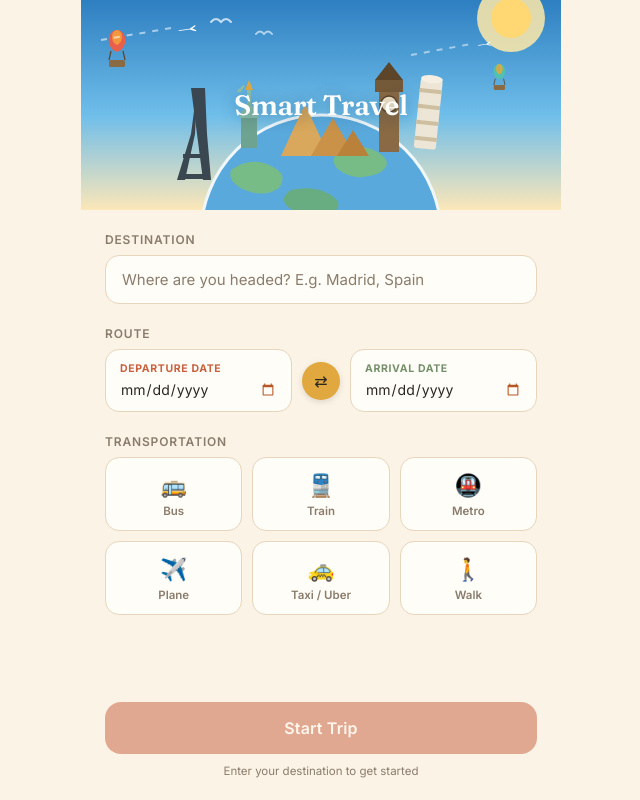
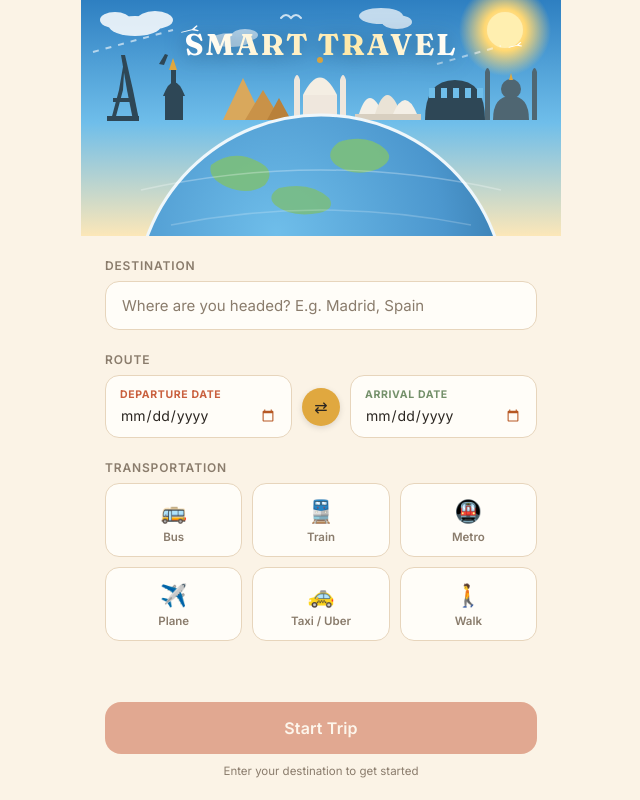
Before and after one commit to ashleymerejildo-afk/smart-travel-index.html, a plain HTML site: page index.html in a window 1280 px wide. Shown: the whole page, without its empty margins (319-959 px from the left). Drawn offline with nearby package versions, Linux system fonts and the light colour scheme.

Commit message:
Visual redesign: animated sun/plane splash and banner with world monuments illustration

```diff
--- a/css/style.css
+++ b/css/style.css
@@ -10,6 +10,17 @@
     --gold: #E0A83F;
     --dusk: #4F6672;
     --radius: 18px;
+
+    /* travel-sky accents used by the new illustrations */
+    --sky-top: #2E7FC1;
+    --sky-mid: #6FBEEA;
+    --sky-low: #FCE7B8;
+    --sun-core: #FFD873;
+    --sun-glow: #FFE9A8;
+    --trail-blue: #BFE6FF;
+    --world-sea: #4C97CE;
+    --world-land: #7BBE7E;
+    --monument-ink: #2E4756;
 
     /* dark map-screen palette (reused for results) */
     --map-ink: #0E1C24;
@@ -42,19 +53,35 @@
      SPLASH SCREEN
   ========================================================= */
   #splash{
-    background: radial-gradient(circle at 50% 42%, #FFE29A 0%, #FFC65C 22%, #4FA8E0 62%, #2E7FC1 100%);
+    position:relative;
+    background: radial-gradient(circle at 50% 40%, #FFF4D2 0%, #FFDE87 14%, #FFC65C 30%, #58AEE2 66%, #2E7FC1 100%);
     flex-direction:column; align-items:center; justify-content:center;
     text-align:center; gap:0;
     cursor:pointer;
+    overflow:hidden;
     animation: fadeOut .6s ease 2.05s forwards;
   }
+  #splash::before{
+    content:"";
+    position:absolute; top:40%; left:50%; width:520px; height:520px;
+    transform:translate(-50%,-50%);
+    background: repeating-conic-gradient(rgba(255,247,214,0.16) 0deg 6deg, rgba(255,247,214,0) 6deg 18deg);
+    border-radius:50%;
+    animation: raySpin 22s linear infinite;
+    pointer-events:none;
+  }
   #splash .sun-glow{
-    position:absolute; top:38%; left:50%; width:280px; height:280px;
+    position:absolute; top:40%; left:50%; width:340px; height:340px;
     transform:translate(-50%,-50%); border-radius:50%;
-    background: radial-gradient(circle, rgba(255,230,150,0.85) 0%, rgba(255,198,92,0.35) 45%, rgba(255,198,92,0) 75%);
-    filter: blur(2px);
+    background:
+      radial-gradient(circle, rgba(255,247,214,0.95) 0%, rgba(255,222,135,0.55) 34%, rgba(255,198,92,0.22) 58%, rgba(255,198,92,0) 78%);
+    filter: blur(1px);
+    animation: sunPulse 3.6s ease-in-out infinite;
   }
-  .badge-svg{ position:relative; width:min(64vw, 260px); height:auto; overflow:visible; }
+  @keyframes raySpin{ to{ transform:translate(-50%,-50%) rotate(360deg); } }
+  @keyframes sunPulse{ 0%,100%{ opacity:1; transform:translate(-50%,-50%) scale(1); } 50%{ opacity:0.88; transform:translate(-50%,-50%) scale(1.06); } }
+  .badge-svg{ position:relative; width:min(68vw, 280px); height:auto; overflow:visible;
+    filter: drop-shadow(0 10px 30px rgba(20,60,90,0.28)); }
   #badgeRing{
     stroke-dasharray:628; stroke-dashoffset:628;
     animation: drawRing .7s ease-out forwards;
@@ -68,24 +95,33 @@
     animation: drawSmile .8s cubic-bezier(.4,.1,.3,1) .75s forwards;
   }
   @keyframes drawSmile{ to{ stroke-dashoffset:0; } }
+  /* new: blue trail that draws itself along the same arc, in sync with the plane */
+  #planeTrail{
+    stroke-dasharray:170; stroke-dashoffset:170;
+    filter: drop-shadow(0 0 4px rgba(143,209,240,0.8));
+    animation: drawTrail .8s cubic-bezier(.4,.1,.3,1) .75s forwards;
+  }
+  @keyframes drawTrail{ to{ stroke-dashoffset:0; } }
   #planeGroup{ opacity:0; animation: planeAppear .05s linear .75s forwards; }
   @keyframes planeAppear{ to{ opacity:1; } }
   .splash-logo{
-    margin-top:20px; opacity:0; transform:translateY(10px);
+    margin-top:22px; opacity:0; transform:translateY(10px);
     animation: fadeInLogo .7s ease 1.55s forwards;
   }
   .splash-logo h1{
-    font-size:32px; font-weight:600; margin:0; letter-spacing:-0.01em; color:#fff;
-    text-shadow: 0 2px 14px rgba(46,127,193,0.35);
+    font-family:'Fraunces', serif;
+    font-size:34px; font-weight:700; margin:0; letter-spacing:0.02em; color:#fff;
+    text-transform:uppercase;
+    text-shadow: 0 2px 18px rgba(20,70,110,0.4);
   }
   .splash-logo p{
-    margin:6px 0 0 0; color:rgba(255,255,255,0.85); font-size:13px; letter-spacing:0.1em; text-transform:uppercase;
+    margin:7px 0 0 0; color:rgba(255,255,255,0.9); font-size:13px; letter-spacing:0.18em; text-transform:uppercase;
   }
   @keyframes fadeInLogo{ to{ opacity:1; transform:translateY(0); } }
   @keyframes fadeOut{ to { opacity:0; visibility:hidden; pointer-events:none; } }
   @media (prefers-reduced-motion: reduce){
     #splash *{ animation:none !important; }
-    #badgeRing, #smileArc{ stroke-dashoffset:0; }
+    #badgeRing, #smileArc, #planeTrail{ stroke-dashoffset:0; }
     #eyeL, #eyeR, #planeGroup, .splash-logo{ opacity:1; transform:none; }
   }
 
@@ -94,16 +130,21 @@
   ========================================================= */
   .banner{
     position:relative;
-    background: linear-gradient(180deg, #2E7FC1 0%, #6FBEEA 55%, #FCE7B8 100%);
-    display:flex; align-items:center; justify-content:center;
+    background: linear-gradient(180deg, var(--sky-top) 0%, var(--sky-mid) 52%, var(--sky-low) 100%);
+    display:flex; align-items:flex-start; justify-content:center;
     overflow:hidden;
     flex-shrink:0;
   }
   .banner svg{ display:block; position:absolute; inset:0; width:100%; height:100%; }
   .banner-title{
     position:relative; z-index:2;
-    font-size:28px; font-weight:600; color:#fff; margin:0; letter-spacing:-0.01em;
-    text-shadow: 0 2px 16px rgba(20,60,90,0.45);
+    margin:26px 0 0 0;
+    font-family:'Fraunces', serif;
+    font-size:30px; font-weight:700; letter-spacing:0.06em;
+    text-transform:uppercase;
+    background: linear-gradient(90deg, #FFFFFF 0%, var(--sun-glow) 60%, #FFFFFF 100%);
+    -webkit-background-clip:text; background-clip:text; color:transparent;
+    filter: drop-shadow(0 3px 10px rgba(20,60,90,0.5));
   }
   .plane-trail{ stroke-dasharray:6 7; }
 
@@ -115,7 +156,7 @@
     max-width:480px; margin:0 auto; left:0; right:0;
     background:var(--cream);
   }
-  .setup-banner{ height:210px; }
+  .setup-banner{ height:236px; }
   .setup-body{
     flex:1; overflow-y:auto;
     padding: 22px 24px 100px 24px;
--- a/index.html
+++ b/index.html
@@ -23,15 +23,22 @@
   <svg class="badge-svg" viewBox="0 0 240 240" fill="none">
     <defs>
       <linearGradient id="ringGrad" x1="0" y1="0" x2="1" y2="1">
-        <stop offset="0" stop-color="#2E7FC1"/>
+        <stop offset="0" stop-color="#FFD873"/>
         <stop offset="1" stop-color="#8FD1F0"/>
       </linearGradient>
+      <linearGradient id="trailGrad" x1="0" y1="0" x2="1" y2="0">
+        <stop offset="0" stop-color="#8FD1F0" stop-opacity="0.15"/>
+        <stop offset="1" stop-color="#EAF7FF" stop-opacity="0.95"/>
+      </linearGradient>
     </defs>
-    <circle cx="120" cy="120" r="100" fill="#FFFFFF" fill-opacity="0.08"/>
+    <circle cx="120" cy="120" r="100" fill="#FFFFFF" fill-opacity="0.1"/>
     <circle id="badgeRing" cx="120" cy="120" r="100" stroke="url(#ringGrad)" stroke-width="6" fill="none"/>
 
     <circle id="eyeL" cx="92" cy="92" r="7" fill="#1F5FA6"/>
     <circle id="eyeR" cx="132" cy="86" r="7" fill="#1F5FA6"/>
+
+    <!-- blue trail left behind the plane as it draws the smile -->
+    <path id="planeTrail" d="M68,112 Q118,176 172,112" stroke="url(#trailGrad)" stroke-width="4" stroke-linecap="round" fill="none"/>
 
     <path id="smileArc" d="M68,112 Q118,176 172,112" stroke="#FFC94A" stroke-width="16" stroke-linecap="round" fill="none"/>
 
@@ -55,88 +62,124 @@
 ============================================================ -->
 <div class="screen" id="setup">
   <div class="banner setup-banner">
-    <svg viewBox="0 0 480 210" preserveAspectRatio="xMidYMax slice">
-      <!-- sun glow, top corner -->
-      <circle cx="430" cy="18" r="34" fill="#FFE9A8" opacity="0.85"/>
-      <circle cx="430" cy="18" r="20" fill="#FFD873"/>
+    <svg viewBox="0 0 480 236" preserveAspectRatio="xMidYMax slice">
+      <defs>
+        <radialGradient id="sunGradSetup" cx="50%" cy="50%" r="50%">
+          <stop offset="0%" stop-color="#FFF7DE"/>
+          <stop offset="45%" stop-color="#FFD873"/>
+          <stop offset="100%" stop-color="#FFD873" stop-opacity="0"/>
+        </radialGradient>
+        <radialGradient id="worldShade" cx="38%" cy="32%" r="75%">
+          <stop offset="0%" stop-color="#6FBEEA"/>
+          <stop offset="60%" stop-color="var(--world-sea)"/>
+          <stop offset="100%" stop-color="#2E6FA0"/>
+        </radialGradient>
+      </defs>
 
-      <!-- birds -->
-      <path d="M130,22 q5,-6 10,0 q5,-6 10,0" stroke="rgba(255,255,255,0.7)" stroke-width="2" fill="none" stroke-linecap="round"/>
-      <path d="M175,34 q4,-5 8,0 q4,-5 8,0" stroke="rgba(255,255,255,0.6)" stroke-width="2" fill="none" stroke-linecap="round"/>
+      <!-- distant sun, top corner -->
+      <circle cx="424" cy="30" r="46" fill="url(#sunGradSetup)"/>
+      <circle cx="424" cy="30" r="18" fill="#FFEFB0"/>
 
-      <!-- hot air balloons -->
-      <g transform="translate(24,30)">
-        <path d="M12 0 C22 0 24 18 12 22 C0 18 2 0 12 0 Z" fill="#E8604C"/>
-        <path d="M12 0 C18 0 19 12 12 15 C5 12 6 0 12 0 Z" fill="#F2A23C" opacity="0.85"/>
-        <line x1="6" y1="21" x2="4" y2="30" stroke="#5C4529" stroke-width="1.2"/>
-        <line x1="18" y1="21" x2="20" y2="30" stroke="#5C4529" stroke-width="1.2"/>
-        <rect x="4" y="30" width="16" height="7" rx="1.5" fill="#8A6A45"/>
+      <!-- soft clouds -->
+      <g fill="#FFFFFF" opacity="0.85">
+        <ellipse cx="54" cy="26" rx="26" ry="10"/>
+        <ellipse cx="74" cy="20" rx="18" ry="9"/>
+        <ellipse cx="34" cy="20" rx="15" ry="8"/>
       </g>
-      <g transform="translate(410,64) scale(0.7)">
-        <path d="M12 0 C22 0 24 18 12 22 C0 18 2 0 12 0 Z" fill="#4FC3B0"/>
-        <path d="M12 0 C18 0 19 12 12 15 C5 12 6 0 12 0 Z" fill="#E0A83F" opacity="0.85"/>
-        <line x1="6" y1="21" x2="4" y2="30" stroke="#5C4529" stroke-width="1.2"/>
-        <line x1="18" y1="21" x2="20" y2="30" stroke="#5C4529" stroke-width="1.2"/>
-        <rect x="4" y="30" width="16" height="7" rx="1.5" fill="#8A6A45"/>
+      <g fill="#FFFFFF" opacity="0.7">
+        <ellipse cx="300" cy="16" rx="22" ry="8"/>
+        <ellipse cx="316" cy="22" rx="15" ry="7"/>
+      </g>
+      <g fill="#FFFFFF" opacity="0.6">
+        <ellipse cx="150" cy="40" rx="20" ry="7"/>
+        <ellipse cx="164" cy="35" rx="13" ry="6"/>
       </g>
 
-      <!-- sky planes with trails -->
-      <path class="plane-trail" d="M20,40 L90,28" stroke="rgba(255,255,255,0.55)" stroke-width="2" fill="none"/>
-      <g transform="translate(96,26) rotate(-8) scale(0.55)">
+      <!-- tiny birds -->
+      <path d="M200,18 q5,-6 10,0 q5,-6 10,0" stroke="rgba(255,255,255,0.75)" stroke-width="2" fill="none" stroke-linecap="round"/>
+
+      <!-- sky planes with dashed trails -->
+      <path class="plane-trail" d="M12,52 L92,30" stroke="rgba(255,255,255,0.6)" stroke-width="2" fill="none"/>
+      <g transform="translate(98,28) rotate(-14) scale(0.55)">
         <path d="M2 8 L22 8 L32 3 L34 4.5 L27 8.6 L34 12.7 L32 14.2 L22 9.5 L2 9.5 Z" fill="#FFFFFF"/>
       </g>
-      <path class="plane-trail" d="M330,55 L390,44" stroke="rgba(255,255,255,0.5)" stroke-width="2" fill="none"/>
-      <g transform="translate(396,42) rotate(-8) scale(0.4)">
+      <path class="plane-trail" d="M356,64 L420,46" stroke="rgba(255,255,255,0.5)" stroke-width="2" fill="none"/>
+      <g transform="translate(426,44) rotate(-14) scale(0.42)">
         <path d="M2 8 L22 8 L32 3 L34 4.5 L27 8.6 L34 12.7 L32 14.2 L22 9.5 L2 9.5 Z" fill="#FFFFFF"/>
       </g>
 
-      <!-- Earth globe -->
-      <circle cx="240" cy="235" r="120" fill="#5AA9DC" stroke="#EFF7FB" stroke-width="3"/>
-      <path d="M150,170 q20,-14 40,-4 q18,8 8,22 q-14,10 -34,2 q-18,-8 -14,-20 Z" fill="#7BBE7E" opacity="0.9"/>
-      <path d="M260,150 q26,-8 42,6 q10,10 -6,18 q-22,8 -38,-4 q-12,-10 2,-20 Z" fill="#7BBE7E" opacity="0.9"/>
-      <path d="M210,190 q30,-6 46,10 q6,10 -10,14 q-26,4 -40,-8 q-8,-8 4,-16 Z" fill="#6BAE72" opacity="0.85"/>
-
-      <!-- Eiffel Tower -->
-      <g transform="translate(96,88)">
-        <path d="M14 0 L20 46 L26 92 L34 92 L30 46 L28 0 Z" fill="#3A4750"/>
-        <path d="M0 92 L14 46 L20 0 L18 46 L8 92 Z" fill="#3A4750"/>
-        <rect x="6" y="66" width="22" height="4" fill="#3A4750"/>
-        <rect x="2" y="86" width="30" height="5" fill="#3A4750"/>
+      <!-- 7 iconic monuments along the horizon -->
+      <!-- Eiffel Tower (France) -->
+      <g transform="translate(12,0)">
+        <path d="M28 55 L34 90 L40 120 L46 120 L40 90 L32 55 Z" fill="var(--monument-ink)"/>
+        <path d="M18 120 L26 90 L32 55 L30 90 L22 120 Z" fill="var(--monument-ink)"/>
+        <rect x="20" y="98" width="20" height="4" fill="var(--monument-ink)"/>
+        <rect x="14" y="116" width="32" height="5" fill="var(--monument-ink)"/>
       </g>
 
-      <!-- Statue of Liberty -->
-      <g transform="translate(150,72)">
-        <rect x="10" y="46" width="16" height="30" fill="#6FA391"/>
-        <path d="M8 46 Q18 20 28 46 Z" fill="#8CC0AC"/>
-        <rect x="16" y="18" width="4" height="22" fill="#8CC0AC"/>
-        <path d="M14 18 L22 18 L18 8 Z" fill="#E0A83F"/>
-        <path d="M6 12 L10 4 L12 4 L10 12 Z" fill="#8CC0AC" transform="translate(4,6) rotate(20)"/>
+      <!-- Statue of Liberty (USA) -->
+      <g transform="translate(76,0)">
+        <rect x="8" y="96" width="18" height="24" fill="var(--monument-ink)"/>
+        <path d="M6 96 Q17 68 28 96 Z" fill="var(--monument-ink)"/>
+        <rect x="14" y="70" width="5" height="27" fill="var(--monument-ink)"/>
+        <path d="M12 70 L20 70 L16 58 Z" fill="var(--gold)"/>
+        <path d="M2 64 L8 54 L11 55 L7 65 Z" fill="var(--monument-ink)"/>
       </g>
 
-      <!-- Pyramids -->
-      <g transform="translate(200,96)">
-        <path d="M0 60 L24 8 L48 60 Z" fill="#D9A85C"/>
-        <path d="M30 60 L52 22 L74 60 Z" fill="#C99248"/>
-        <path d="M56 60 L72 34 L88 60 Z" fill="#B9813A"/>
+      <!-- Pyramids of Giza (Egypt) -->
+      <g transform="translate(142,0)">
+        <path d="M0 120 L20 78 L40 120 Z" fill="#D9A85C"/>
+        <path d="M22 120 L40 90 L58 120 Z" fill="#C99248"/>
+        <path d="M44 120 L56 98 L68 120 Z" fill="#B9813A"/>
       </g>
 
-      <!-- Big Ben -->
-      <g transform="translate(290,60)">
-        <rect x="8" y="30" width="20" height="62" fill="#8A6A45"/>
-        <rect x="4" y="20" width="28" height="12" fill="#755A3A"/>
-        <path d="M4 20 L18 2 L32 20 Z" fill="#5C4529"/>
-        <circle cx="18" cy="44" r="8" fill="#F5E6C8" stroke="#5C4529" stroke-width="1.5"/>
+      <!-- Taj Mahal (India) -->
+      <g transform="translate(212,0)">
+        <rect x="10" y="95" width="34" height="25" fill="#EFE7DD"/>
+        <path d="M10 95 Q27 60 44 95 Z" fill="#F4EEE3"/>
+        <circle cx="27" cy="60" r="3" fill="var(--gold)"/>
+        <rect x="1" y="80" width="6" height="40" fill="#EFE7DD"/>
+        <rect x="47" y="80" width="6" height="40" fill="#EFE7DD"/>
+        <path d="M1 80 Q4 70 7 80 Z" fill="#EFE7DD"/>
+        <path d="M47 80 Q50 70 53 80 Z" fill="#EFE7DD"/>
       </g>
 
-      <!-- Leaning Tower of Pisa -->
-      <g transform="translate(340,78) rotate(6)">
-        <rect x="0" y="0" width="22" height="70" rx="3" fill="#EDE6D6"/>
-        <rect x="0" y="10" width="22" height="4" fill="#CDBFA0"/>
-        <rect x="0" y="26" width="22" height="4" fill="#CDBFA0"/>
-        <rect x="0" y="42" width="22" height="4" fill="#CDBFA0"/>
-        <rect x="0" y="58" width="22" height="4" fill="#CDBFA0"/>
-        <ellipse cx="11" cy="0" rx="11" ry="4" fill="#F5EFE1"/>
+      <!-- Sydney Opera House (Australia) -->
+      <g transform="translate(278,0)">
+        <rect x="-4" y="114" width="66" height="6" fill="#D8CFC0"/>
+        <path d="M0 114 Q10 82 24 114 Z" fill="#F4EFE6"/>
+        <path d="M16 114 Q28 76 42 114 Z" fill="#EAE3D6"/>
+        <path d="M34 114 Q46 86 58 114 Z" fill="#F4EFE6"/>
       </g>
+
+      <!-- Roman Colosseum (Italy) -->
+      <g transform="translate(344,0)">
+        <path d="M0 120 Q0 80 30 80 Q60 80 60 120 Z" fill="var(--monument-ink)"/>
+        <rect x="4" y="88" width="6" height="10" fill="var(--sky-mid)"/>
+        <rect x="16" y="88" width="6" height="10" fill="var(--sky-mid)"/>
+        <rect x="28" y="88" width="6" height="10" fill="var(--sky-mid)"/>
+        <rect x="40" y="88" width="6" height="10" fill="var(--sky-mid)"/>
+        <rect x="52" y="88" width="6" height="10" fill="var(--sky-mid)"/>
+      </g>
+
+      <!-- Blue Mosque (Turkey) -->
+      <g transform="translate(404,0)">
+        <path d="M8 120 Q8 96 26 96 Q44 96 44 120 Z" fill="var(--dusk)"/>
+        <circle cx="26" cy="89" r="10" fill="var(--dusk)"/>
+        <rect x="0" y="72" width="5" height="48" fill="var(--dusk)"/>
+        <rect x="47" y="72" width="5" height="48" fill="var(--dusk)"/>
+        <path d="M0 72 Q2.5 64 5 72 Z" fill="var(--dusk)"/>
+        <path d="M47 72 Q49.5 64 52 72 Z" fill="var(--dusk)"/>
+        <path d="M24 80 L26 73 L28 80 Z" fill="var(--gold)"/>
+      </g>
+
+      <!-- flat-design world, sitting just below the horizon -->
+      <circle cx="240" cy="300" r="185" fill="url(#worldShade)" stroke="#EFF7FB" stroke-width="3"/>
+      <path d="M130,165 q22,-16 46,-4 q20,9 8,24 q-16,11 -38,2 q-20,-9 -16,-22 Z" fill="var(--world-land)" opacity="0.92"/>
+      <path d="M258,142 q28,-9 46,7 q11,11 -7,20 q-24,9 -42,-4 q-13,-11 3,-23 Z" fill="var(--world-land)" opacity="0.92"/>
+      <path d="M198,188 q32,-7 50,10 q7,11 -10,15 q-28,5 -44,-8 q-9,-9 4,-17 Z" fill="var(--world-land)" opacity="0.85"/>
+      <path d="M60,190 Q240,150 420,190" stroke="rgba(255,255,255,0.28)" stroke-width="1.5" fill="none"/>
+      <path d="M90,225 Q240,195 390,225" stroke="rgba(255,255,255,0.2)" stroke-width="1.5" fill="none"/>
     </svg>
     <h1 class="banner-title">Smart Travel</h1>
   </div>
```
